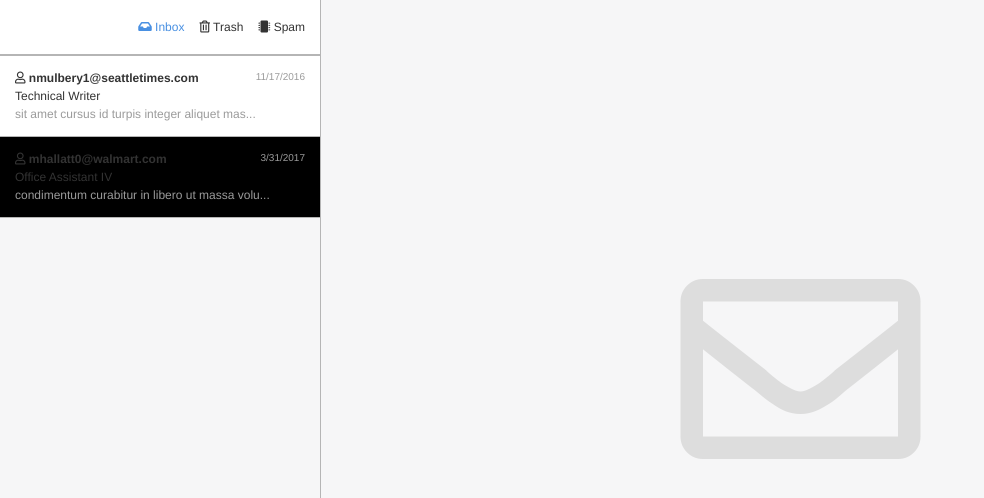
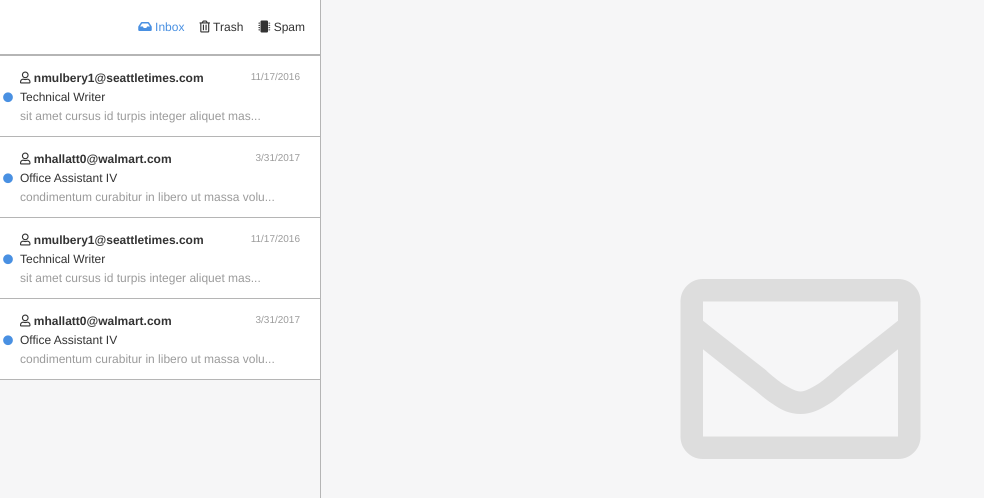
Before and after one commit to AlexMundu/frontend-test, a React app: page / in a window 1280 px wide. Shown: the top 498 px of the page, without its empty margins (0-984 px from the left). Built offline with nearby package versions, Linux system fonts and the light colour scheme.

Commit message:
add style and functionality of read messages

```diff
--- a/src/components/EmailList/EmailList.js
+++ b/src/components/EmailList/EmailList.js
@@ -2,7 +2,7 @@ import React from 'react';
 import EmailPreview from '../EmailPreview/EmailPreview';
 import './EmailList.scss';
 
-const EmailList = ({ emails, onClick }) => {
+const EmailList = ({ emails, onClick, openEmail }) => {
 
 	return(
 		<div className='scrollableList'>
@@ -15,7 +15,8 @@ const EmailList = ({ emails, onClick }) => {
 						body={ emails[i].body }
 						onClick={ onClick }
 						isReaded= { emails[i].isReaded }
-						index= {i} />)
+						index= {i}
+						openEmail={openEmail} />)
 				})
 			}
 		</div>
--- a/src/components/EmailPreview/EmailPreview.js
+++ b/src/components/EmailPreview/EmailPreview.js
@@ -1,9 +1,13 @@
 import React from 'react';
 import './EmailPreview.scss';
 
-const EmailPreview = ({index, from, date, subject, body, onClick, isReaded }) => {
-	const isReadedStyle = isReaded ? 'readed container' : 'container';
+const EmailPreview = ({index, from, date, subject, body, onClick, isReaded, openEmail }) => {
+	let isReadedStyle = 'container';
+	if(openEmail === index){
+		isReadedStyle += ' selected-message';
+	}
 	return(
+		isReaded ?
 			<div className={ isReadedStyle } onClick={() => onClick(index) }>
 				<div className='innerContainer'>
 					<div className='prevMessageTop'>
@@ -13,6 +17,17 @@ const EmailPreview = ({index, from, date, subject, body, onClick, isReaded }) =>
 					<p>{ body.substring(0,45) }...</p>
 				</div>
 			</div>
+		:
+			<div className={ isReadedStyle } onClick={() => onClick(index) }>
+				<div className='innerContainer'>
+					<div className='prevMessageTop'>
+						<p><i className="far fa-user"></i> { from }</p><p>{ date }</p>
+					</div>
+					<p>{ subject }</p>
+					<p>{ body.substring(0,45) }...</p>
+				</div>
+				<div className='unreaded-circle'><i className="fas fa-circle"></i></div>
+			</div>
 	)
 }
 
--- a/src/components/EmailPreview/EmailPreview.scss
+++ b/src/components/EmailPreview/EmailPreview.scss
@@ -6,6 +6,7 @@ $SelectedBg: #F9F9F9;
 $PaddingTop: 15px;
 $MailBg: #F6F6F7;
 $BorderColor: #B5B5B5;
+$SelectedBarColor: #4990E2;
 
 
 
@@ -19,10 +20,11 @@ $BorderColor: #B5B5B5;
 	padding: 0;
 	cursor: pointer;
 	background: white;
+	position: relative;
 }
 
 .innerContainer {
-	padding: 15px;
+	padding: 15px 20px;
 }
 
 .prevMessageTop {
@@ -35,7 +37,7 @@ $BorderColor: #B5B5B5;
 .innerContainer p {
 	font-size: 12px;
 	margin: 0;
-	margin-bottom: 4px;
+	margin-bottom: 5px;
 }
 
 
@@ -55,6 +57,15 @@ $BorderColor: #B5B5B5;
 }
 
 
-.readed {
-	background: black;
+.unreaded-circle {
+	position: absolute;
+	top: 45%;
+	left: 3px;
+	font-size: 10px;
+	color: $SelectedBarColor;
 }
+
+.selected-message {
+	background: $SelectedBg;
+	border-left: 3px solid $SelectedBarColor;
+}
--- a/src/containers/App/App.js
+++ b/src/containers/App/App.js
@@ -12,8 +12,8 @@ import initialEmails from './mail-data.json';
 
 const mapStateToProps = (state) => {
 	return {
-		emails: state.addEmailToList.emails,
-		openEmail: state.click.openEmail
+		emails: state.emails,
+		openEmail: state.openEmail
 	}
 }
 
@@ -31,17 +31,19 @@ class App extends Component {
 	componentDidMount() {
 		//Add new emails to the email list
 
-		setInterval(()=> {
-			initialEmails.forEach( email => {
-			email.folder = 'inbox';
-			this.props.addEmailToInbox(email);
-		})
-		}, 3000);
-
-		// initialEmails.forEach( email => {
+		// setInterval(()=> {
+		// 	initialEmails.forEach( email => {
 		// 	email.folder = 'inbox';
 		// 	this.props.addEmailToInbox(email);
 		// })
+		// }, 3000);
+
+		for(let i = 0; i < initialEmails.length; i++){
+			initialEmails.forEach( email => {
+				email.folder = 'inbox';
+				this.props.addEmailToInbox(email);
+			})
+		}
 	}
 
     render () {
@@ -50,7 +52,7 @@ class App extends Component {
     		<div id='Appcontainer'>
     			<div id='EmailListContainer'>
 		        	<SideNavigation />
-		        	<EmailList emails={ emails } onClick={onClick}/>
+		        	<EmailList emails={ emails } onClick={onClick} openEmail={openEmail}/>
 		        </div>
 				<div id='EmailDisplay'>
 
--- a/src/containers/App/mail-data.json
+++ b/src/containers/App/mail-data.json
@@ -4,7 +4,7 @@
 		"subject":"Office Assistant IV",
 		"body":"condimentum curabitur in libero ut massa volutpat convallis morbi odio odio elementum eu interdum eu tincidunt in leo maecenas pulvinar lobortis",
 		"date":"3/31/2017",
-		"isReaded":true,
+		"isReaded":false,
 		"avatar":"https://robohash.org/dignissimosetsuscipit.jpg?size=50x50&set=set1",
 		"tag":"Indigo",
 		"attachements":[
--- a/src/index.js
+++ b/src/index.js
@@ -2,14 +2,14 @@ import React from 'react';
 import ReactDOM from 'react-dom';
 import App from "./containers/App/App";
 import { Provider } from 'react-redux';
-import { click, addEmailToList } from './reducers';
+import { click } from './reducers';
 import { createStore, combineReducers, applyMiddleware } from 'redux';
 import { createLogger } from 'redux-logger';
 
 const logger = createLogger();
 
-const rootReducer = combineReducers({ click, addEmailToList });
-const store = createStore(rootReducer, applyMiddleware(logger));
+// const rootReducer = combineReducers({ click, addEmailToList });
+const store = createStore(click, applyMiddleware(logger));
 
 ReactDOM.render(<Provider store={store}>
 					<App />
--- a/src/reducers.js
+++ b/src/reducers.js
@@ -1,4 +1,8 @@
-import { DISPLAY_EMAIL, ADD_EMAIL_TO_INBOX, DELETE_EMAIL } from './constants';
+import {
+	DISPLAY_EMAIL,
+	ADD_EMAIL_TO_INBOX,
+	DELETE_EMAIL
+} from './constants';
 
 //When user clikc on email it has to mark as read
 const initialState = {
@@ -20,8 +24,24 @@ export const click = (state=initialState, action={}) => {
 			    }),
 			    openEmail: action.payload
 			  });
-		case DELETE_EMAIL:
-
+			case ADD_EMAIL_TO_INBOX:
+				//In order to keep the openEmail position updated we have to add one position every time an email is added
+				let openEmailCurr = state.openEmail;
+				if(state.openEmail != null) openEmailCurr++ ;
+				return Object.assign({}, state, { emails: [action.payload].concat(state.emails), openEmail: openEmailCurr });
+			case DELETE_EMAIL:
+				return Object.assign({}, state, {
+				    emails: state.emails.map((email, index) => {
+				      if (index === state.openEmail) {
+				      	console.log(find);
+				        return Object.assign({}, email, {
+				          	folder: 'trash'
+				        })
+				      }
+				      return email
+				    }),
+				    openEmail: null
+				  });
 		default:
 			return state;
 	}
@@ -31,8 +51,7 @@ export const click = (state=initialState, action={}) => {
 
 export const addEmailToList = (state=initialState, action={}) => {
 	switch(action.type) {
-		case ADD_EMAIL_TO_INBOX:
-			return Object.assign({}, state, { emails: [action.payload].concat(state.emails) });
+
 		default:
 			return state;
 	}
```
Lines whose indentation alone changed are shown as unchanged.
